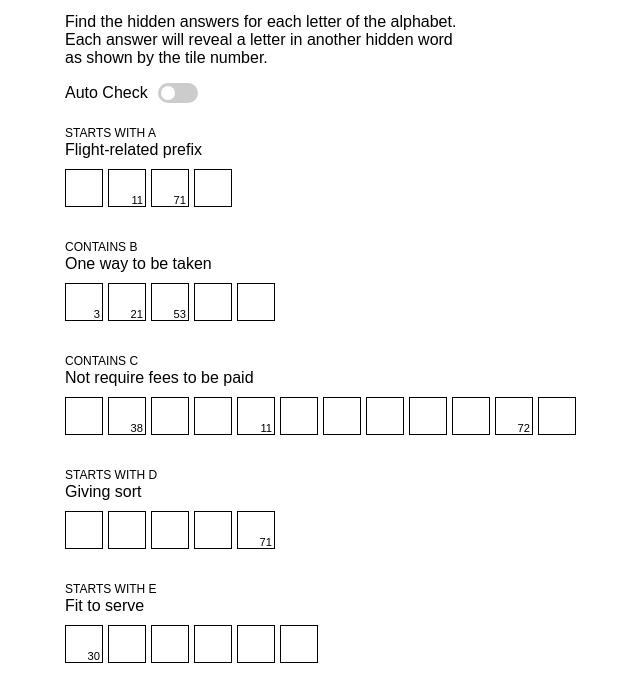
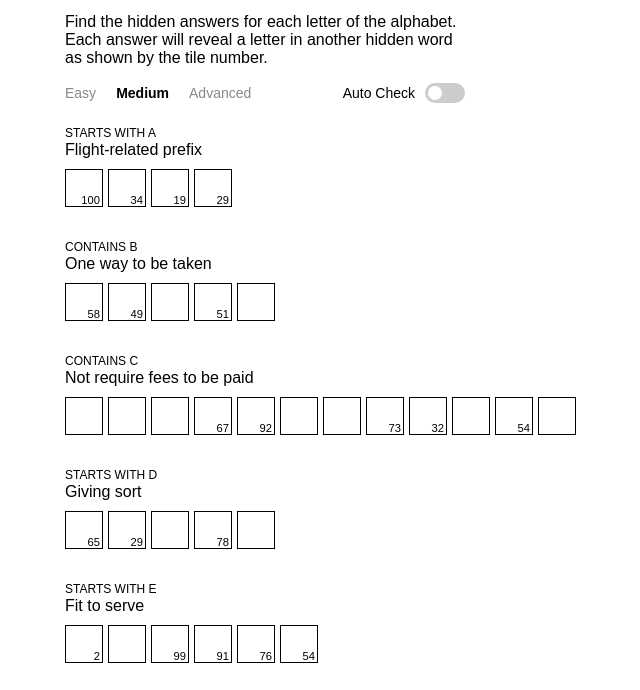
Before and after one commit to almitar/alphabetclues, a plain HTML site: page index.html in a window 1280 px wide. Shown: the part 81-771 px from the top of the page, without its empty margins (375-1015 px from the left). Drawn offline with Linux system fonts and the light colour scheme.

Commit message:
changed control ui

```diff
--- a/game.js
+++ b/game.js
@@ -1,6 +1,42 @@
 let autocheck = false;
 let clues = [];
 let revealMapping = {};
+let difficultyLevel = 'medium';
+
+document.addEventListener('DOMContentLoaded', () => {
+    initializeGame();
+
+    document.getElementById('easy-level').addEventListener('click', () => setDifficultyLevel('easy'));
+    document.getElementById('medium-level').addEventListener('click', () => setDifficultyLevel('medium'));
+    document.getElementById('advanced-level').addEventListener('click', () => setDifficultyLevel('advanced'));
+});
+
+function setDifficultyLevel(level) {
+    difficultyLevel = level;
+    initializeGame(); // Reinitialize the game with the new difficulty level
+    updateSelectedButton(level);
+}
+
+function updateSelectedButton(level) {
+    document.querySelectorAll('.level-buttons button').forEach(button => {
+        button.classList.remove('selected');
+    });
+
+    document.getElementById(`${level}-level`).classList.add('selected');
+}
+
+function getMappingPercentage() {
+    switch (difficultyLevel) {
+        case 'easy':
+            return 80;
+        case 'medium':
+            return 60;
+        case 'advanced':
+            return 40;
+        default:
+            return 80;
+    }
+}
 
 function initializeGame() {
     const currentDate = new Date();
@@ -53,7 +89,7 @@ function tryGenerateMappings() {
         });
     });
 
-    const percentage = 40; // Percentage of letters to assign numbers
+    const percentage = getMappingPercentage(); // Use the difficulty level percentage
     const totalLetters = letterElements.length;
     const lettersToAssign = Math.floor(totalLetters * (percentage / 100));
 
@@ -335,7 +371,6 @@ function moveToNextClue(clueIndex, tileIndex) {
     }
 }
 
-
 function clearTile(tile, clueIndex, tileIndex) {
     tile.value = '';
     tile.dataset.revealed = 'false';
@@ -355,7 +390,6 @@ function clearTile(tile, clueIndex, tileIndex) {
         }
     }
 }
-
 
 function handleBackspaceNoAutoCheck(clueIndex, tileIndex) {
     const currentTile = document.getElementById(`answer-${clueIndex}-${tileIndex}`);
@@ -394,7 +428,6 @@ function handleBackspaceAutoCheck(clueIndex, tileIndex) {
         previousTile.focus();
     }
 }
-
 
 function getPreviousTile(clueIndex, tileIndex) {
     let previousTile = document.getElementById(`answer-${clueIndex}-${tileIndex - 1}`);
@@ -443,7 +476,6 @@ function getNextTile(clueIndex, tileIndex) {
 
     return nextTile;
 }
-
 
 function moveLeft(clueIndex, tileIndex) {
     let previousTile = getPreviousTile(clueIndex, tileIndex);
@@ -545,6 +577,3 @@ function shuffleArray(array) {
         [array[i], array[j]] = [array[j], array[i]];
     }
 }
-
-// Initialize the game immediately
-document.addEventListener('DOMContentLoaded', initializeGame);
--- a/index.html
+++ b/index.html
@@ -10,6 +10,12 @@
     <div id="game-container">
         <h1>ALPHABET CLUES</h1>
         <p>Find the hidden answers for each letter of the alphabet. Each answer will reveal a letter in another hidden word as shown by the tile number.</p>
+        <div id="game-controls">
+            <div class="level-buttons">
+                <button id="easy-level">Easy</button>
+                <button id="medium-level" class="selected">Medium</button>
+                <button id="advanced-level">Advanced</button>
+            </div>
             <div class="toggle-container">
                 <span id="toggle-text">Auto Check</span>
                 <label class="toggle-switch">
@@ -17,6 +23,7 @@
                     <span class="slider"></span>
                 </label>
             </div>
+        </div>
         <div id="clue-section-container"></div>
     </div>
 
--- a/styles.css
+++ b/styles.css
@@ -102,3 +102,37 @@ input:checked + .slider:before {
 .tile.highlight {
     background-color: yellow;
 }
+
+.level-buttons {
+    display: flex;
+    justify-content: left;
+    margin-bottom: 20px;
+}
+.level-buttons button {
+    border: none;
+    background: none;
+    font-size: 16px;
+    cursor: pointer;
+    margin: 0 20px 0 0px;
+    padding: 0;
+    color: #888;
+    transition: color 0.3s, font-weight 0.3s;
+    font-size: 14px;
+}
+.level-buttons button:hover {
+    color: #000;
+}
+.level-buttons button.selected {
+    color: #000; /* Highlight selected button */
+    font-weight: bold;
+}
+
+#game-controls {
+    display: flex;
+    flex-direction: row;
+    justify-content: space-between;
+}
+
+#toggle-text {
+    font-size: 14px;
+}
```
Lines whose indentation alone changed are shown as unchanged.
